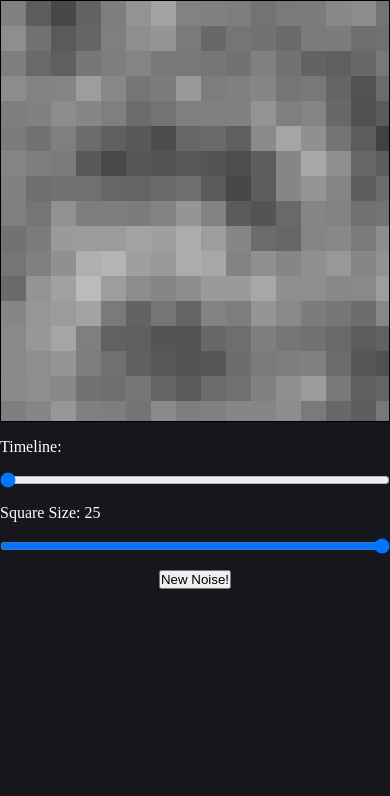
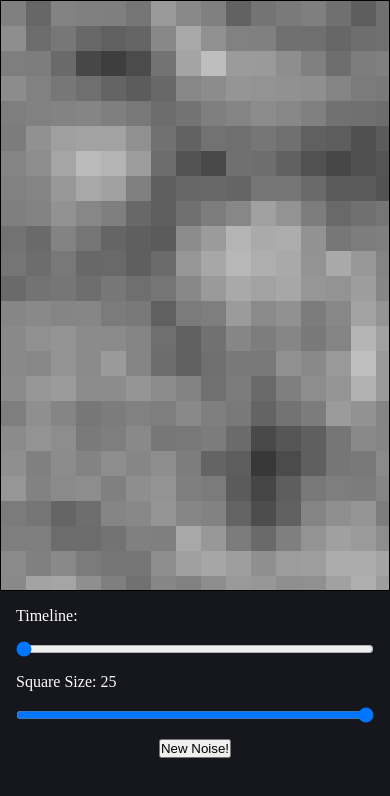
Before and after one commit to SamuelWhittle/smolroom.com-vuejs, a Vue app: page /perlin_noise_zero in a window 390 px wide. Shown: the top 796 px of the page. Built offline with nearby package versions, Linux system fonts and the light colour scheme; what vue-cookies would draw is missing.

Commit message:
adjusted PerlinNoiseZero css

```diff
--- a/src/assets/css/views/perlin-noise-zero-control.css
+++ b/src/assets/css/views/perlin-noise-zero-control.css
@@ -4,29 +4,31 @@
 }
 
 .controls {
+    width: 40rem;
     margin-inline: auto;
+    padding: 1rem;
+}
+
+.control {
 }
 
 input.slider {
     width: 30rem;
 }
 
-@media (max-width: 38rem) {
-    .canvasContainer {
-        height: 50vh;
+@media (max-width: 40rem) {
+    .controls {
+        width: 100%;
     }
 
-    .controls {
+    .control {
+        flex-direction: column;
         width: 100%;
     }
 
     input.slider {
         width: 100%;
     }
-
-    .control {
-        flex-direction: column;
-    }
 }
 .newNoise {
     display: block;
--- a/src/views/projects/PerlinNoiseZeroControl.vue
+++ b/src/views/projects/PerlinNoiseZeroControl.vue
@@ -25,23 +25,20 @@
 </script>
 
 <template>
-  <div class="flex flex-dir-column">
   <div class="canvasContainer">
     <PerlinNoiseZero :seed="seed" :time="Number(time)" :scale="Number(scale)"/>
   </div>
-
   <div class="controls flex flex-dir-column">
-        <div class="flex flex-justify-space-between control">
+    <div class="control flex flex-justify-space-between">
       <label class="easy-on-the-eyes" for="timeline">Timeline:</label>
       <input class="slider" type="range" id="timeline" min="0" :max="noiseDepth" step="10" v-model="time"/>
     </div>
-        <div class="flex flex-justify-space-between control">
+    <div class="control flex flex-justify-space-between">
       <label class="easy-on-the-eyes no-wrap" for="resolution">Square Size: {{this.scale}}</label>
       <input class="slider" type="range" id="resolution" min="1" max="25" step="1" v-model="scale"/>
     </div>
     <button id="redraw" class="newNoise" @click='newSeed'>New Noise!</button>
   </div>
-  </div>
 </template>
 
 <style scoped src="@/assets/css/views/perlin-noise-zero-control.css"></style>
--- a/src/views/projects/PerlinNoiseZeroWasmControl.vue
+++ b/src/views/projects/PerlinNoiseZeroWasmControl.vue
@@ -31,11 +31,9 @@
 </script>
 
 <template>
-  <div class="flex flex-dir-column">
     <div class="canvasContainer">
       <PerlinNoiseZeroWasm :seed="seed" :time="Number(time)" :scale="Number(scale)" :smoothed="smoothed"/>
     </div>
-
     <div class="controls flex flex-dir-column">
       <div class="control flex flex-justify-space-between">
         <label class="easy-on-the-eyes" for="timeline">Timeline:</label>
@@ -51,7 +49,6 @@
       </div>
       <button id="redraw" class="newNoise" @click='newSeed'>New Noise!</button>
     </div>
-  </div>
 </template>
 
 <style scoped src="@/assets/css/views/perlin-noise-zero-control.css"></style>
```
Lines whose indentation alone changed are shown as unchanged.
